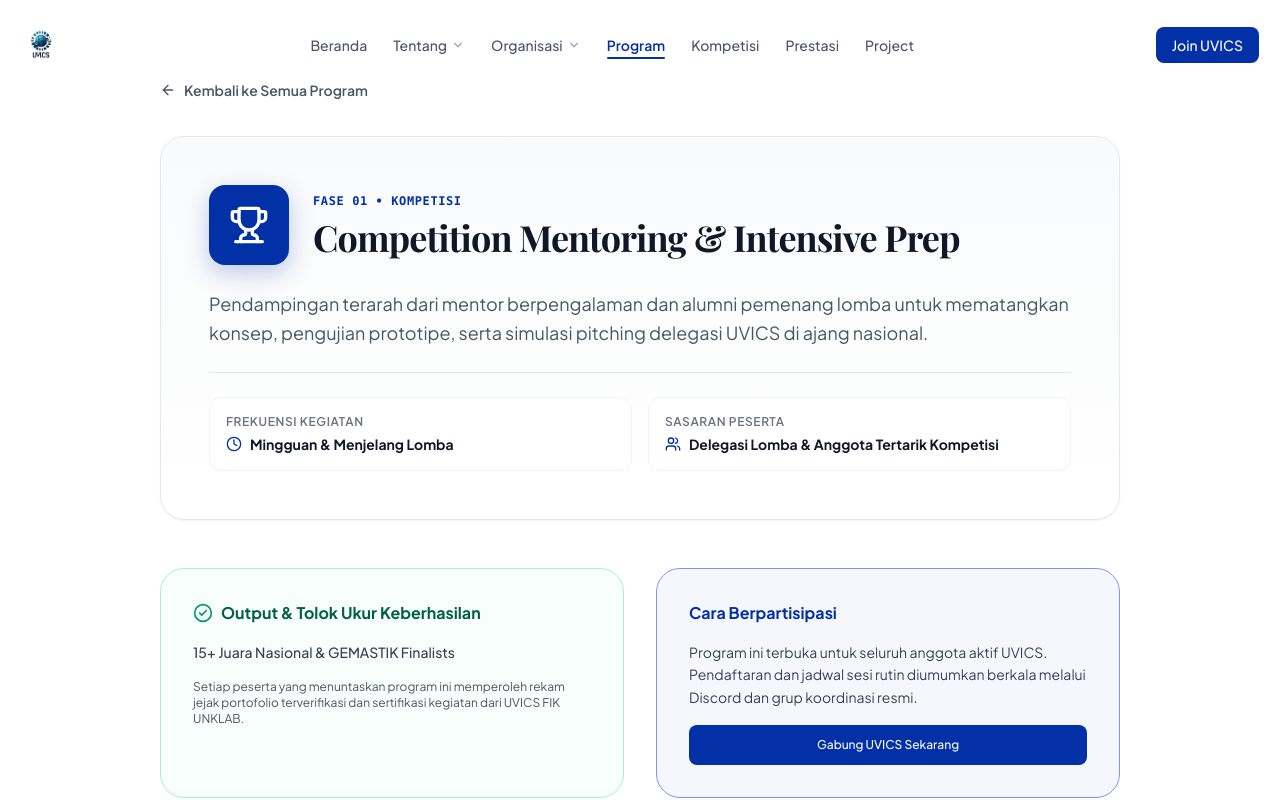
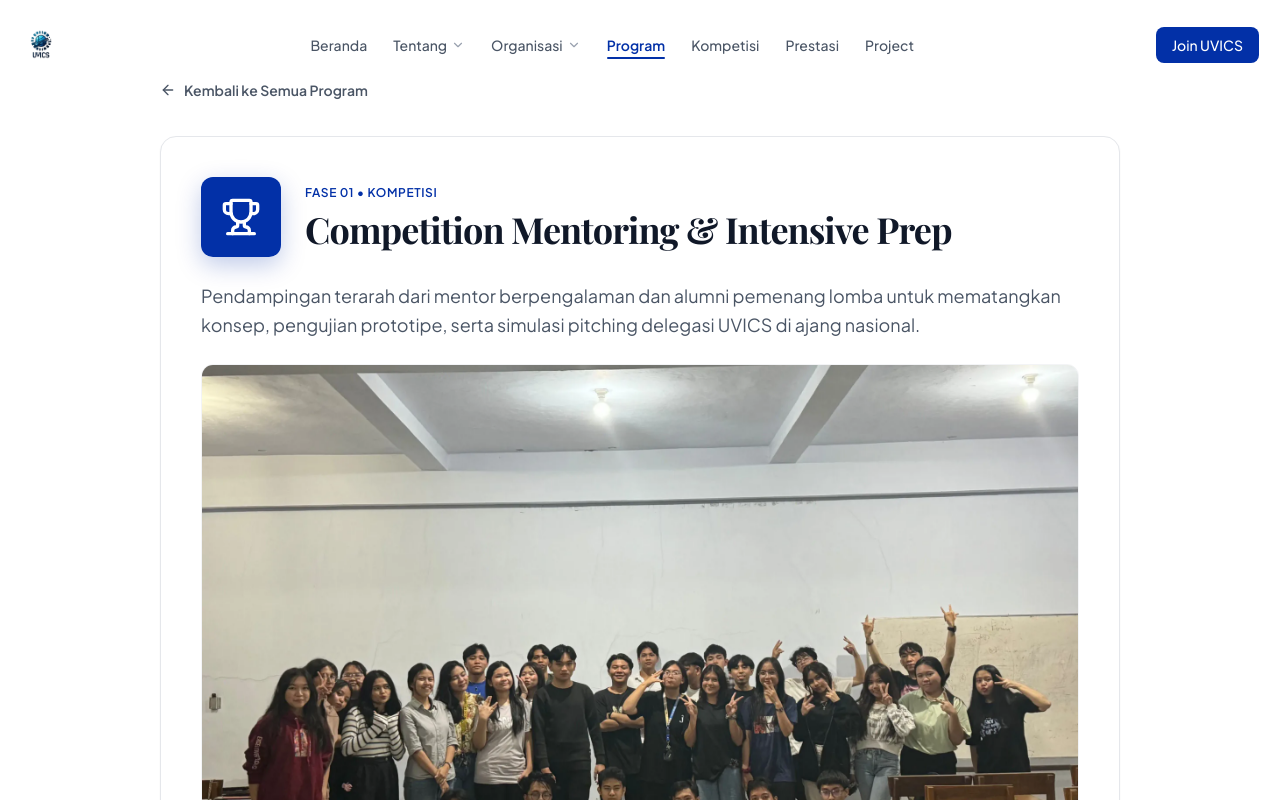
Before and after one commit to uvicsuvics/uvics-website, a Next.js app: page /programs/competition-mentoring in a window 1280 px wide. Shown: the top 800 px of the page. Built offline with nearby package versions, Linux system fonts and the light colour scheme; a web font is replaced by a local one.

Commit message:
fix(public): apply clean grid design and resolve PR review items (#25)

```diff
--- a/app/(public)/programs/[slug]/page.tsx
+++ b/app/(public)/programs/[slug]/page.tsx
@@ -1,5 +1,6 @@
 import React from "react";
 import Link from "next/link";
+import Image from "next/image";
 import { notFound } from "next/navigation";
 import type { Metadata } from "next";
 import {
@@ -13,7 +14,7 @@
   CheckCircle2,
   Clock,
 } from "lucide-react";
-import { UVICS_PROGRAMS, ProgramItem } from "@/data/mock/programs";
+import { getProgramBySlug, getPrograms, type ProgramItem } from "@/lib/services/programService";
 import { Button } from "@/components/ui/Button";
 
 interface PageProps {
@@ -33,31 +34,32 @@
 };
 
 export async function generateStaticParams() {
-  return UVICS_PROGRAMS.map((item) => ({
+  const programs = await getPrograms();
+  return programs.map((item) => ({
     slug: item.slug,
   }));
 }
 
 export async function generateMetadata({ params }: PageProps): Promise<Metadata> {
   const { slug } = await params;
-  const program = UVICS_PROGRAMS.find((p) => p.slug === slug);
+  const program = await getProgramBySlug(slug);
 
   if (!program) {
     return {
-      title: "Program Tidak Ditemukan | UVICS UNKLAB",
+      title: "Program Tidak Ditemukan | UVICS",
       description: "Informasi program kerja yang dicari tidak tersedia.",
     };
   }
 
   return {
-    title: `${program.title} | Program Kerja UVICS UNKLAB`,
+    title: `${program.title} | Program UVICS`,
     description: program.description,
   };
 }
 
 export default async function ProgramDetailPage({ params }: PageProps) {
   const { slug } = await params;
-  const program = UVICS_PROGRAMS.find((p) => p.slug === slug);
+  const program = await getProgramBySlug(slug);
 
   if (!program) {
     notFound();
@@ -71,7 +73,7 @@
       <div className="mb-8">
         <Link
           href="/programs"
-          className="inline-flex items-center gap-2 text-sm font-semibold text-gray-600 hover:text-primary transition-colors"
+          className="inline-flex items-center gap-2 text-sm font-semibold text-gray-600 hover:text-primary transition-colors focus-visible:outline-2 focus-visible:outline-primary"
         >
           <ArrowLeft className="w-4 h-4" />
           <span>Kembali ke Semua Program</span>
@@ -79,15 +81,15 @@
       </div>
 
       {/* Header Program */}
-      <div className="p-8 sm:p-12 rounded-3xl bg-linear-to-b from-gray-50 to-white border border-gray-200 space-y-6 mb-12 shadow-xs">
+      <div className="p-6 sm:p-10 rounded-2xl bg-white border border-gray-200 space-y-6 mb-10 shadow-xs">
         <div className="flex flex-col sm:flex-row sm:items-center gap-6">
-          <div className="w-16 h-16 sm:w-20 sm:h-20 rounded-2xl bg-primary text-white flex items-center justify-center shadow-primary shrink-0">
+          <div className="w-16 h-16 sm:w-20 sm:h-20 rounded-xl bg-primary text-white flex items-center justify-center shadow-primary shrink-0">
             <IconComp className="w-8 h-8 sm:w-10 sm:h-10" />
           </div>
 
           <div className="space-y-2">
             <div className="flex items-center gap-2">
-              <span className="text-xs font-mono font-bold text-primary uppercase tracking-wider">
+              <span className="text-xs font-semibold text-primary uppercase tracking-wider">
                 Fase {program.stepNumber} • {program.category}
               </span>
             </div>
@@ -101,9 +103,23 @@
           {program.description}
         </p>
 
+        {/* Foto Kegiatan Program */}
+        {program.image && (
+          <div className="relative aspect-video w-full overflow-hidden rounded-xl border border-gray-100">
+            <Image
+              src={program.image}
+              alt={`Dokumentasi kegiatan ${program.title}`}
+              fill
+              sizes="(max-width: 1024px) 100vw, 896px"
+              className="object-cover"
+              priority
+            />
+          </div>
+        )}
+
         {/* Highlight Grid */}
-        <div className="grid grid-cols-1 sm:grid-cols-2 gap-4 pt-6 border-t border-gray-200">
-          <div className="p-4 rounded-xl bg-white border border-gray-100 space-y-1">
+        <div className="grid grid-cols-1 sm:grid-cols-2 gap-4 pt-6 border-t border-gray-100">
+          <div className="p-4 rounded-xl bg-gray-50 border border-gray-100 space-y-1">
             <span className="text-xs font-semibold text-gray-500 uppercase tracking-wider block">
               Frekuensi Kegiatan
             </span>
@@ -113,7 +129,7 @@
             </div>
           </div>
 
-          <div className="p-4 rounded-xl bg-white border border-gray-100 space-y-1">
+          <div className="p-4 rounded-xl bg-gray-50 border border-gray-100 space-y-1">
             <span className="text-xs font-semibold text-gray-500 uppercase tracking-wider block">
               Sasaran Peserta
             </span>
@@ -126,28 +142,28 @@
       </div>
 
       {/* Target Capaian & Panduan Partisipasi */}
-      <div className="grid grid-cols-1 md:grid-cols-2 gap-8 mb-12">
-        <div className="p-8 rounded-3xl bg-emerald-50/40 border border-emerald-200 space-y-4">
-          <div className="flex items-center gap-2 text-emerald-800 font-bold text-base font-heading">
-            <CheckCircle2 className="w-5 h-5 text-emerald-600" />
+      <div className="grid grid-cols-1 md:grid-cols-2 gap-6 mb-12">
+        <div className="p-6 sm:p-8 rounded-xl bg-white border border-gray-200 space-y-4">
+          <div className="flex items-center gap-2 text-primary font-bold text-base font-heading">
+            <CheckCircle2 className="w-5 h-5 text-primary" />
             <span>Output & Tolok Ukur Keberhasilan</span>
           </div>
           <p className="text-sm text-gray-700 leading-relaxed font-medium">
             {program.keyOutput}
           </p>
-          <p className="text-xs text-gray-600">
+          <p className="text-xs text-gray-500">
             Setiap peserta yang menuntaskan program ini memperoleh rekam jejak portofolio terverifikasi dan sertifikasi kegiatan dari UVICS FIK UNKLAB.
           </p>
         </div>
 
-        <div className="p-8 rounded-3xl bg-primary-50/40 border border-primary-200 space-y-4">
+        <div className="p-6 sm:p-8 rounded-xl bg-primary-50/50 border border-primary-200 space-y-4">
           <div className="text-primary font-bold text-base font-heading">
             <span>Cara Berpartisipasi</span>
           </div>
           <p className="text-sm text-gray-700 leading-relaxed">
             Program ini terbuka untuk seluruh anggota aktif UVICS. Pendaftaran dan jadwal sesi rutin diumumkan berkala melalui Discord dan grup koordinasi resmi.
           </p>
-          <Button variant="primary" size="md" href="/join" className="w-full text-xs">
+          <Button variant="primary" size="md" href="/join" className="w-full">
             <span>Gabung UVICS Sekarang</span>
           </Button>
         </div>
--- a/components/departments/DepartmentCard.tsx
+++ b/components/departments/DepartmentCard.tsx
@@ -37,7 +37,7 @@
   const Icon = DEPARTMENT_ICONS[department.slug] ?? Users;
 
   return (
-    <article className="flex flex-col gap-4 h-full p-6 bg-white rounded-2xl border border-gray-200 sm:p-8">
+    <article className="flex flex-col gap-4 h-full p-6 bg-white rounded-xl border border-gray-200 sm:p-8">
       <span className="flex items-center justify-center w-11 h-11 text-primary bg-primary-50 rounded-xl">
         <Icon className="w-5 h-5" aria-hidden="true" />
       </span>
--- a/components/organization/MemberCard.tsx
+++ b/components/organization/MemberCard.tsx
@@ -17,7 +17,7 @@
     .join("");
 
   return (
-    <div className="flex items-center gap-4 h-full p-5 bg-white rounded-2xl border border-gray-200">
+    <div className="flex items-center gap-4 h-full p-5 bg-white rounded-xl border border-gray-200">
       <div className="flex shrink-0 items-center justify-center overflow-hidden w-12 h-12 font-semibold text-primary bg-primary-50 rounded-full">
         {member.photo ? (
           <CloudinaryImage asset={member.photo} alt={`Foto ${member.name}`} width={48} height={48} sizes="48px" />
--- a/components/organization/OrganizationStructure.tsx
+++ b/components/organization/OrganizationStructure.tsx
@@ -3,8 +3,8 @@
 import { useState } from "react";
 import { MemberCard } from "@/components/organization/MemberCard";
 import { EmptyState } from "@/components/ui/EmptyState";
-import type { OrganizationPeriodItem } from "@/data/mock/organization";
 import type { PublicMember } from "@/lib/backend/dto";
+import type { OrganizationPeriodItem } from "@/lib/services/organizationService";
 import { cn } from "@/lib/utils";
 
 interface OrganizationStructureProps {
--- a/components/programs/ProgramCard.tsx
+++ b/components/programs/ProgramCard.tsx
@@ -13,7 +13,7 @@
  */
 export function ProgramCard({ program, linkLabel }: ProgramCardProps) {
   return (
-    <article className="flex flex-col h-full overflow-hidden bg-white rounded-2xl border border-gray-200">
+    <article className="flex flex-col h-full overflow-hidden bg-white rounded-xl border border-gray-200">
       <div className="relative aspect-video">
         <Image
           src={program.image}
--- a/lib/services/organizationService.ts
+++ b/lib/services/organizationService.ts
@@ -6,6 +6,8 @@
   type OrganizationPeriodItem,
 } from "@/data/mock/organization";
 import { toPublicMember, type PublicMember } from "@/lib/backend/dto";
+
+export type { OrganizationPageContent, OrganizationPeriodItem };
 
 // Sumber data sementara: mock. Lihat competitionService.ts.
 
--- a/lib/services/programService.ts
+++ b/lib/services/programService.ts
@@ -4,7 +4,10 @@
   type ProgramItem,
   type ProgramsPageContent,
 } from "@/data/mock/programs";
-import { applyLimit, type ListOptions } from "@/lib/services/shared";
+import { applyLimit, findBySlug, type ListOptions } from "@/lib/services/shared";
+
+export type { ProgramItem, ProgramsPageContent };
+
 
 // Sumber data sementara: mock. Lihat competitionService.ts.
 
@@ -21,6 +24,10 @@
   }));
 }
 
+export async function getProgramBySlug(slug: string): Promise<ProgramItem | null> {
+  return findBySlug(UVICS_PROGRAMS, slug);
+}
+
 export async function getProgramsPage(): Promise<ProgramsPageContent> {
   return UVICS_PROGRAMS_PAGE;
 }
```
Also changed, not shown: 2 other files (tests, documents, lock files or other folders).
